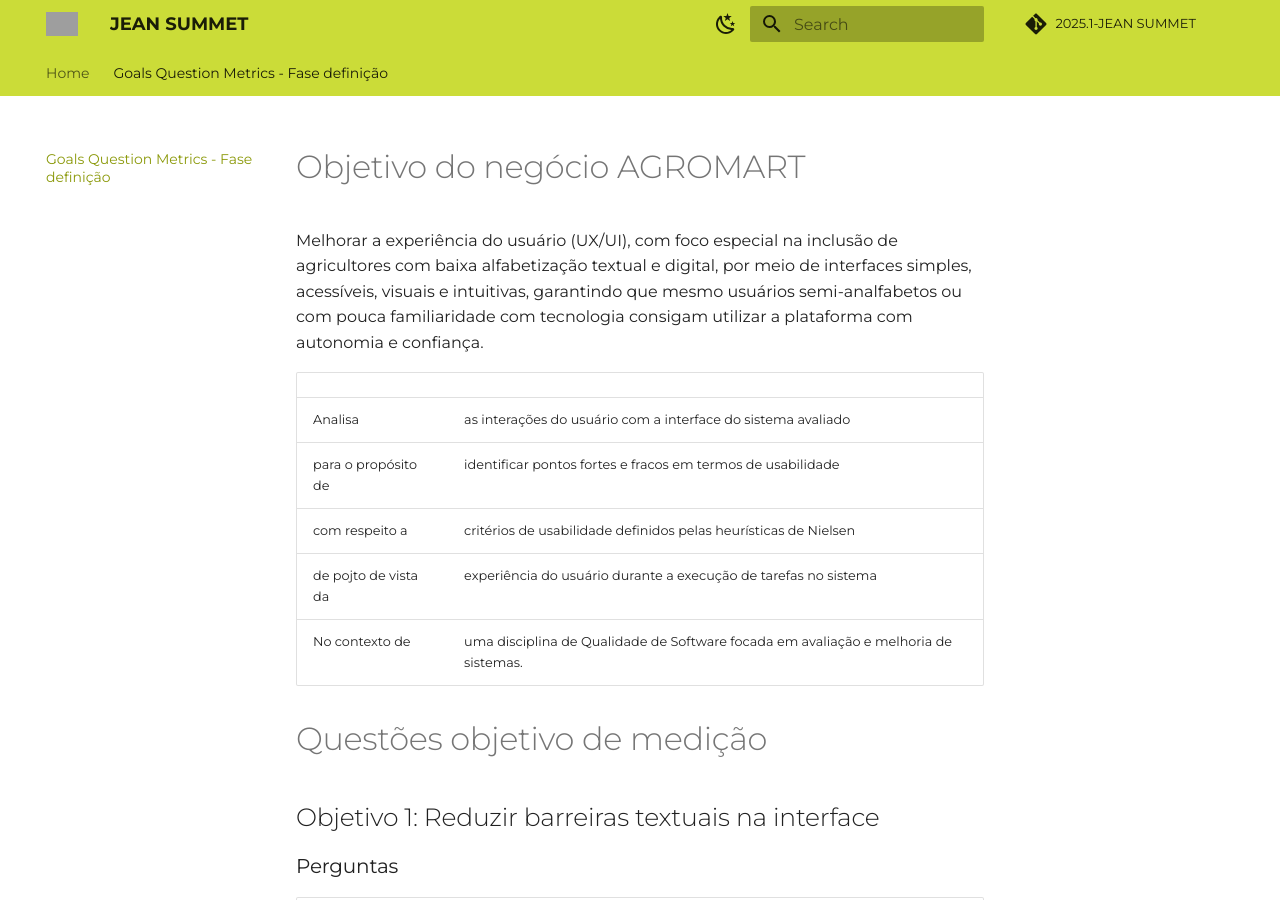
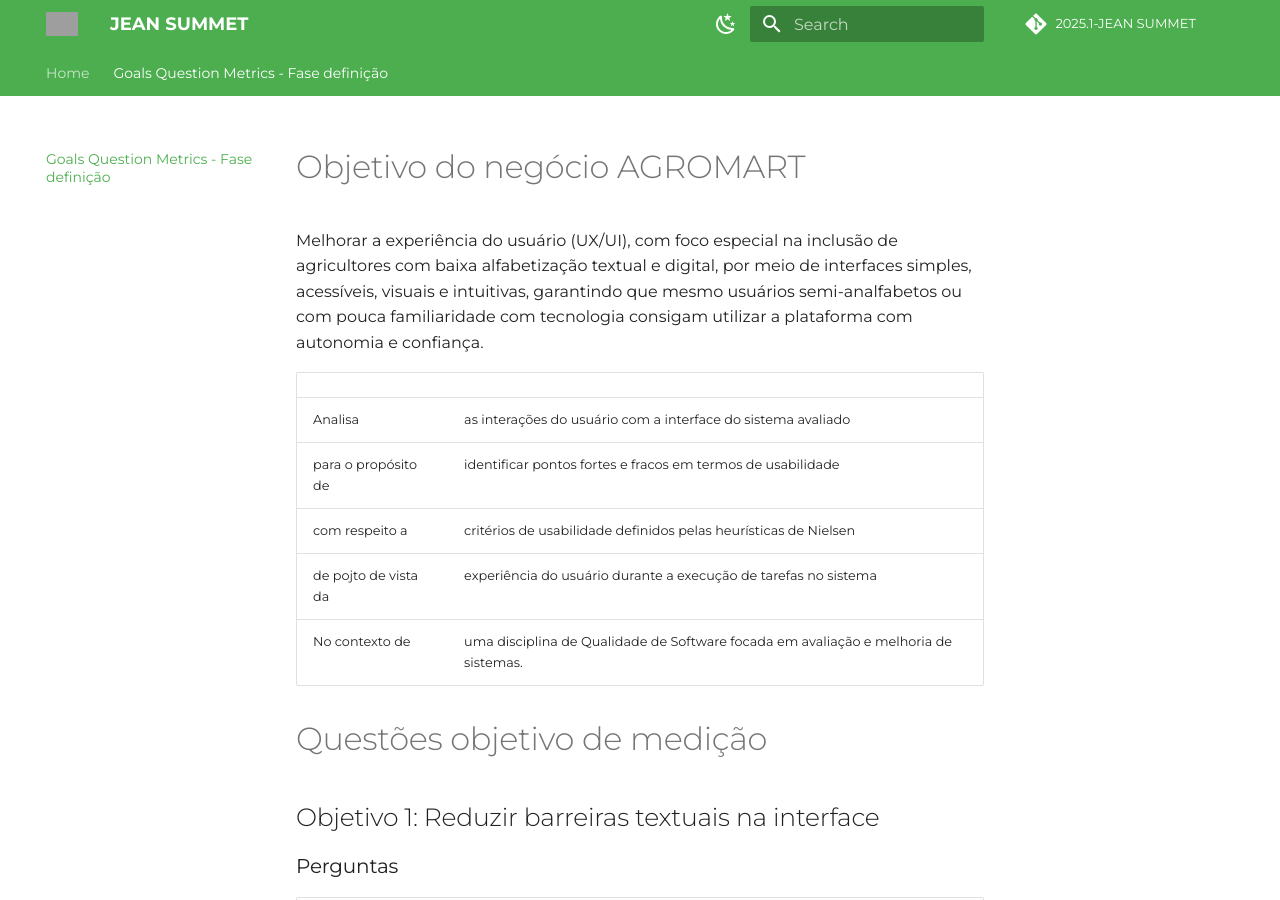
Before and after one commit to FCTE-Qualidade-de-Software-1/2025-1-T02-JEAN-SAMMET, an MkDocs documentation site: the page built from docs/goalsQuestionMetrics.md, in a window 1280 px wide and 900 px high. Built offline with MkDocs 1.6.1 and Material for MkDocs 9.7.7, drawn with Linux system fonts in a browser that asks for light colours; comment, search, counter and statistics services are not loaded; grey boxes are pictures that could not be loaded.

Commit message:
fix: update color palette from lime to green

```diff
--- a/mkdocs.yml
+++ b/mkdocs.yml
@@ -22,16 +22,16 @@
   palette:
     # Palette toggle for light mode
     - scheme: default
-      primary: lime
-      accent: lime
+      primary: green
+      accent: green
       toggle:
         icon: material/weather-night
         name: Switch to dark mode
 
     # Palette toggle for dark mode
     - scheme: slate
-      primary: lime
-      accent: lime
+      primary: green
+      accent: green
       toggle:
         icon: material/weather-sunny
         name: Switch to light mode
```
